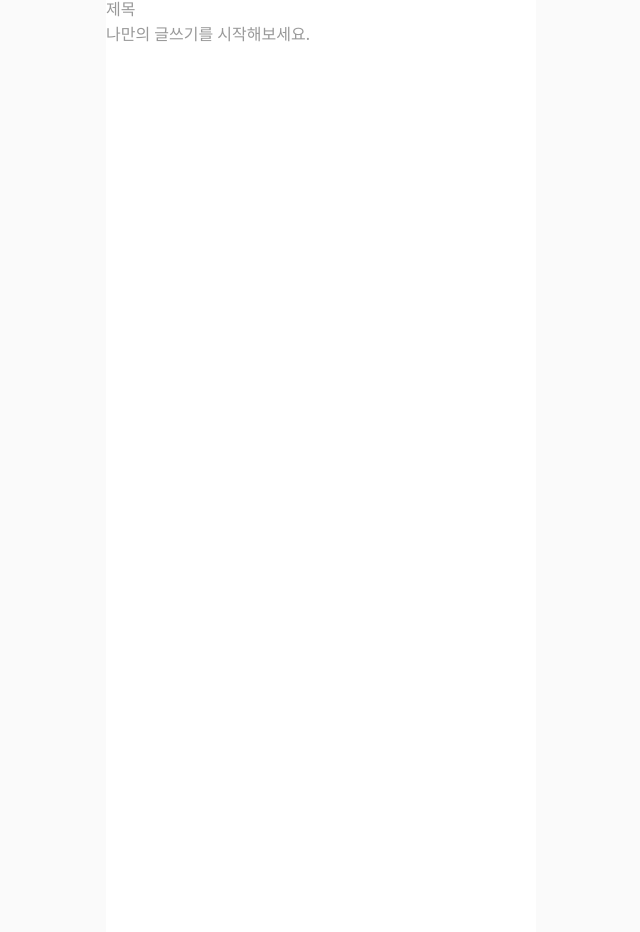
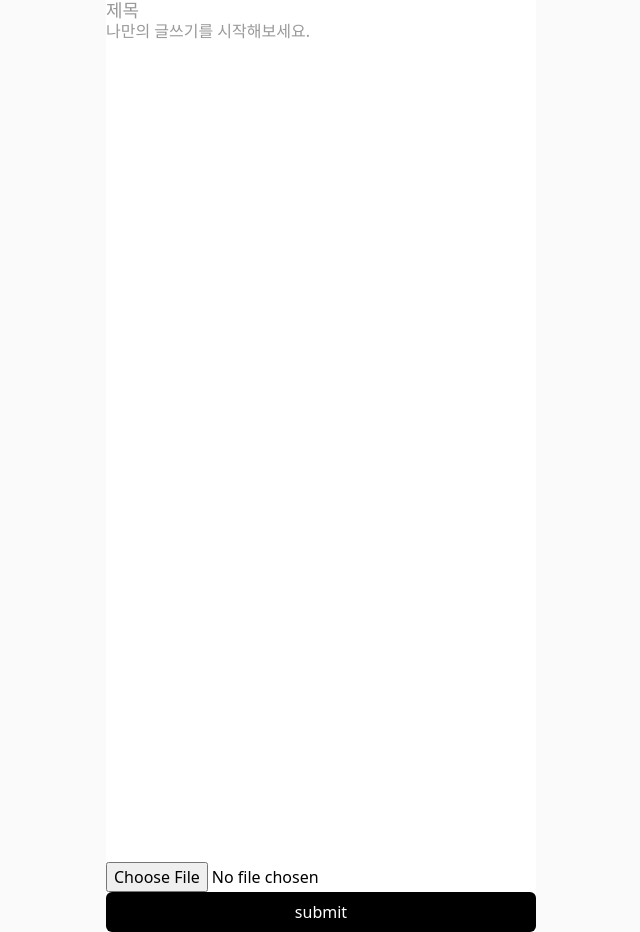
Before and after one commit to DND-Hackathon-DwD/Front-end, a React (Vite) app: page /posting in a window 1280 px wide. Shown: the whole page, without its empty margins (319-959 px from the left). Built offline with nearby package versions, Linux system fonts and the light colour scheme.

Commit message:
[feat] 게시물 작성(이미지 업로드 포함) 페이지 완료

```diff
--- a/src/index.css
+++ b/src/index.css
@@ -18,7 +18,6 @@ body {
   width: 100%;
   max-width: 430px;
   min-height: 932px;
-  height: 100%;
   margin: auto;
   background-color: white;
 }
--- a/src/pages/posting/Posting.jsx
+++ b/src/pages/posting/Posting.jsx
@@ -1,15 +1,52 @@
 import { useState } from 'react'
 import TextArea from '../../components/customTextArea'
+// import axios from 'axios'
+import './index.css'
 
 export default function Posting() {
   const [title, setTitle] = useState('')
   const [text, setText] = useState('')
+  const [file, setFile] = useState(null)
+
+  const fileChange = (e) => {
+    setFile(e.target.files[0])
+  }
+
+  const submit = async (e) => {
+    e.preventDefault()
+    if (title.length === 0) {
+      alert('제목을 입력해 주세요.')
+      return
+    }
+    if (text.length === 0) {
+      alert('내용을 입력해 주세요.')
+      return
+    }
+
+    const formData = new FormData()
+    formData.append('title', title)
+    formData.append('text', text)
+    formData.append('file', file)
+
+    try {
+      // await axios.post('/api/upload', formData, {
+      //   headers: {
+      //     'Content-Type': 'multipart/form-data',
+      //   },
+      // })
+      alert('업로드가 완료되었습니다.')
+    } catch (error) {
+      alert('실패하였습니다. 다시 시도해주세요', error)
+    }
+  }
 
   return (
-    <div>
+    <div className="postingContainer">
+      <div className="editorContainer">
         <TextArea
           placeholder="제목"
           value={title}
+          style={{ fontSize: '18px' }}
           onChange={(e) => {
             e.stopPropagation()
             setTitle(e.currentTarget.value)
@@ -26,5 +63,10 @@ export default function Posting() {
         />
         <label htmlFor="editorContents" className="editorEmptySection" />
       </div>
+      <input type="file" onChange={fileChange} />
+      <button type="submit" className="postingSubmitBtn" onClick={submit}>
+        submit
+      </button>
+    </div>
   )
 }
--- a/src/pages/posting/index.css
+++ b/src/pages/posting/index.css
@@ -1,10 +1,26 @@
 .postingContainer {
   width: 100%;
   height: 100%;
+  min-height: 932px;
+  display: flex;
+  flex-direction: column;
+  justify-content: space-between;
+}
+
+.editorContainer {
+  flex: 1;
   display: flex;
   flex-direction: column;
 }
 
 .editorEmptySection {
+  display: block;
   flex: 1;
 }
+
+.postingSubmitBtn {
+  padding: 8px;
+  background-color: black;
+  border-radius: 6px;
+  color: white;
+}
```
Lines whose indentation alone changed are shown as unchanged.
